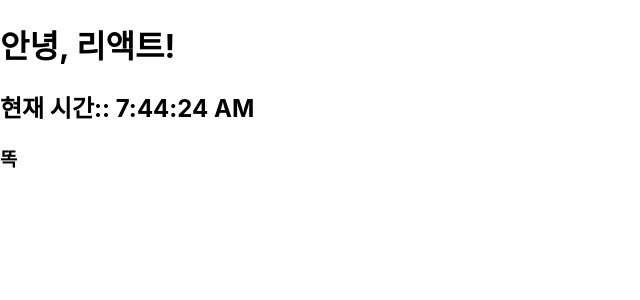
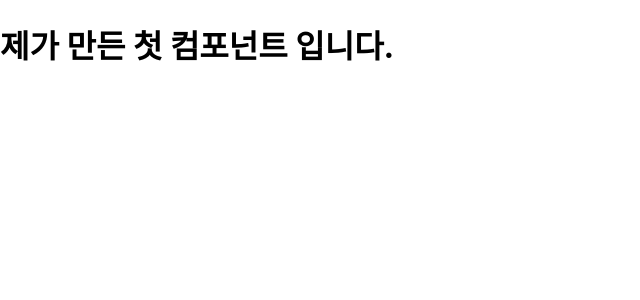
Before and after one commit to wjddntjd119/23-react1, a React (Create React App) app: page / in a window 1280 px wide. Shown: the top 300 px of the page, without its empty margins (0-640 px from the left). Built offline with nearby package versions, Linux system fonts and the light colour scheme.

Commit message:
add component
댓글 컴포넌트 추가

```diff
--- /dev/null
+++ b/src/chapter_05/Comment.jsx
@@ -0,0 +1,10 @@
+import React from "react";
+
+function Comment(props){
+  return(
+    <div>
+      <h1>제가 만든 첫 컴포넌트 입니다.</h1>
+    </div>
+  );
+}
+export default Comment;
--- /dev/null
+++ b/src/chapter_05/CommentList.jsx
@@ -0,0 +1,12 @@
+import React from "react";
+import Comment from "./Comment";
+
+function commentList(props){
+  return(
+    <div>
+      <Comment/>
+    </div>
+  )
+}
+
+export default commentList;
--- a/src/index.js
+++ b/src/index.js
@@ -6,15 +6,15 @@
 
 import Library from './chapter_03/Library';
 import Clock from './chapter_04/Clock';
+import CommentList from './chapter_05/CommentList';
 
 const root = ReactDOM.createRoot(document.getElementById('root'));
-setInterval(() =>{
   root.render(
     <React.StrictMode>
-      <Clock/>
+      <CommentList/>
     </React.StrictMode>
   );
-},1000);
+
 
 
 // If you want to start measuring performance in your app, pass a function
```
Also changed, not shown: 1 other file (tests, documents, lock files or other folders).
